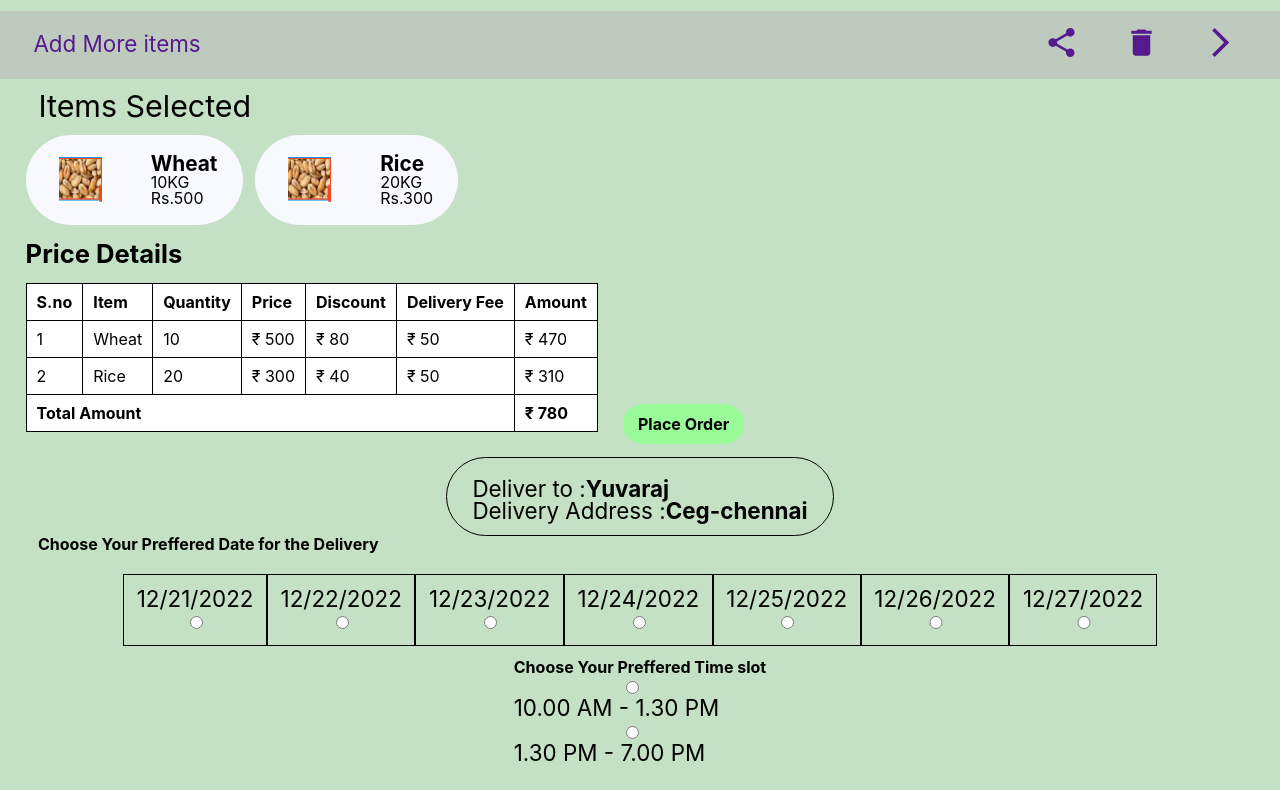
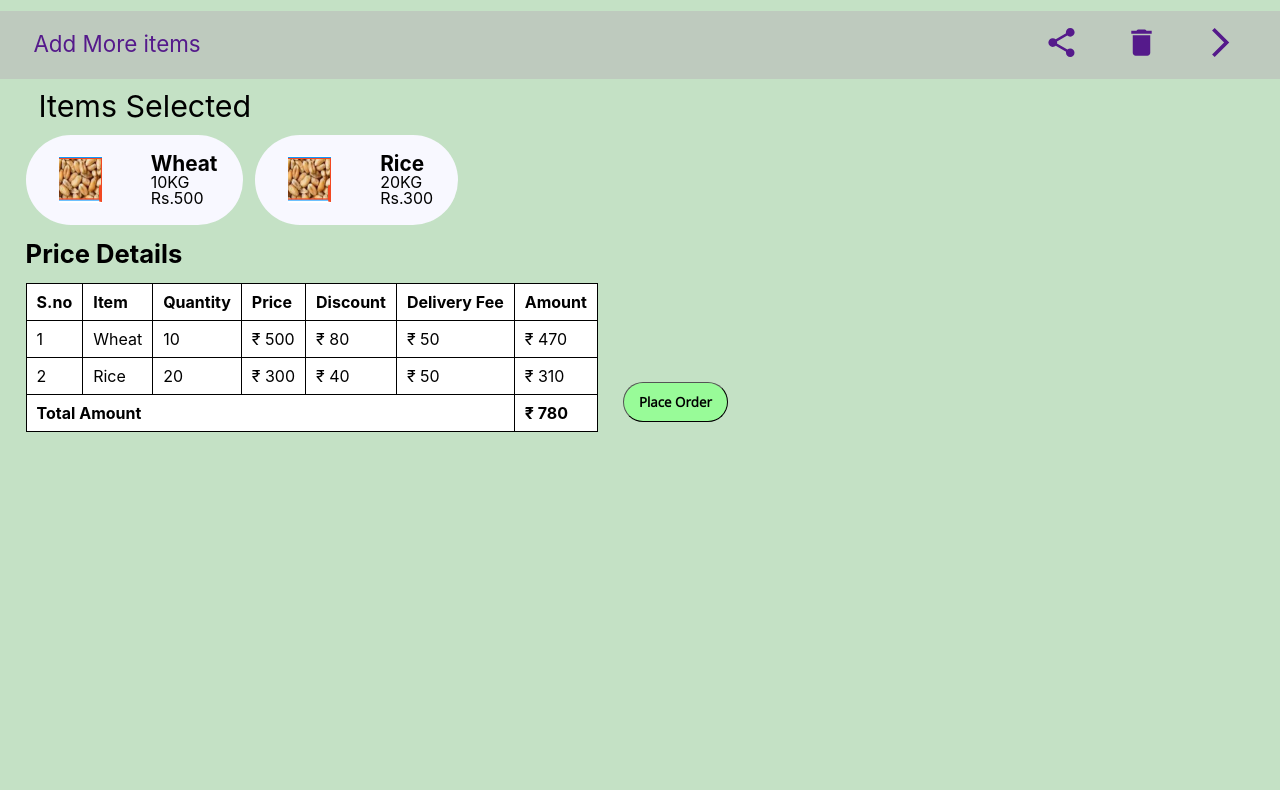
Before and after one commit to sanjith-s/farmenience, a React (Vite) app: page / in a window 1280 px wide. Shown: the part 244-1034 px from the top of the page. After the commit the page ends 800 px from the top, so only its background shows below. Built offline with nearby package versions, Linux system fonts and the light colour scheme.

Commit message:
added order summary in page m12

```diff
--- /dev/null
+++ b/src/components/orderSummary.jsx
@@ -0,0 +1,66 @@
+import React from "react";
+import "../css/pageM12.css";
+function Fname(props) {
+    const itemsAdded=props.itemDetails;
+    const [username,Address] = props.userDetails;
+    var dates = [];
+    var curdate = new Date();
+    for (var i = 0;i <= 6;i++) {
+    var thatDate = new Date();
+    thatDate.setDate(curdate.getDate()+i);
+    dates.push(thatDate);
+    }
+    const handleContinue = props.handleContinue;
+    var total_amount = 0;
+    itemsAdded.forEach(item=>{
+    total_amount += (item.price - item.discount + 50);
+    })
+  return (
+       <div className="orderSummary" id="orderSummary">
+
+                      <div className="address-box">
+                             <div className="del-address">
+                                   <div className="add1">
+                                       <div className="top top1"><span>Deliver to : </span></div>
+                                       <div className="ans ans1"><span>{username}</span></div>
+                                   </div>
+                                   <div className="add2">
+                                       <div className="top top2"><span>Delivery Address :</span></div>
+                                       <div className=" ans ans2"><span>{Address}</span></div>
+                                   </div>
+                            </div>
+                     </div>
+                     <p  className="ex-text bot-head">Choose Your Preffered Date for the Delivery</p><br />
+                     <div className="del-slot">
+                         {dates.map(date=>{
+                         return <div className="d-box">
+                               <p>{date.toLocaleDateString()}</p>
+                               <input type="radio" name="date-opt" className="date-option" />
+                               </div>
+                        })}
+                     </div>
+                     <div className="time-slot" style={{textAlign:"center"}}>
+                           <div className="time-sl" style={{textAlign:"left",display:"inline-block"}}>
+                                 <p className="ex-text">Choose Your Preffered Time slot</p>
+                                 <input type="radio" name="time-opt" /><span>10.00 AM - 1.30 PM</span><br/>
+                                 <input type="radio" name="time-opt" /><span>1.30 PM - 7.00 PM</span>
+                           </div>
+                     </div>
+
+                     <h1 className="bot-head">Price Details</h1><br />
+                     <div className="table1">
+                            <div><table border="2">
+                                 <tr className="bold"><td>S.no</td><td>Item</td><td>Quantity</td><td>Price</td><td>Discount</td><td>Delivery Fee</td><td>Amount</td></tr>
+                                 {itemsAdded.map((item,index)=>{
+                                  return <tr><td>{index+1}</td><td>{item.iName}</td><td>{item.quantity}</td><td> ₹ {item.price}</td><td>₹ {item.discount}</td><td>₹ 50</td><td>₹ {item.price + 50 - item.discount}</td></tr>
+                                  })
+                                  }
+                                 <tr className="bold"><td colSpan="6">Total Amount</td><td>₹ {total_amount}</td></tr>
+                                 </table>
+                            </div>
+                           <div className="order-row"><div><button onClick={handleContinue} className="order-btn">Continue</button></div></div>
+                     </div>
+                </div>
+            )
+}
+export default Fname;
--- /dev/null
+++ b/src/components/payment-page.jsx
@@ -0,0 +1,7 @@
+import React from 'react';
+function Fname() {
+	return <div>
+
+	</div>
+}
+export default Fname;
--- a/src/css/pageM12.css
+++ b/src/css/pageM12.css
@@ -64,7 +64,6 @@
 .ans {
 	font-weight: bolder;
 }
-
 .chg-btn {
 	display: inline-block;
 	padding: 3px;
@@ -208,6 +207,9 @@
 }
 .order-summary {
 	font-size: 1.4rem;
-	padding: 1%;
+/*	padding: 1%;*/
 	text-align: center;
+/*	padding-bottom: 2%;*/
+/*	display: none;*/
+/*    visibility: none;*/
 }
--- a/src/pageM12.jsx
+++ b/src/pageM12.jsx
@@ -2,17 +2,18 @@ import React,{useState} from 'react';
 import KeyboardBackspaceIcon from '@mui/icons-material/KeyboardBackspace';
 import './css/pageM12.css';
 import ShareIcon from '@mui/icons-material/Share';
-import * as Scroll from 'react-scroll';
-import { Link, Button, Element, Events, animateScroll as scroll, scrollSpy, scroller } from 'react-scroll'
 import DeleteIcon from '@mui/icons-material/Delete';
 import ArrowForwardIosIcon from '@mui/icons-material/ArrowForwardIos';
 import ShoppingCartIcon from '@mui/icons-material/ShoppingCart';
 import ItemBox from './components/itemBox';
 import ProcessBar from './components/process_bar';
+import OrderSummary from './components/orderSummary';
+import PaymentPage from './components/payment-page';
 function Fname() {
   var username = "Yuvaraj";
   var [Address,setAddress] = useState("Ceg-chennai");
   var [isEditOn,setEditOn] = useState(false);
+  var [displays,setDisplay] = useState(["","none","none"]);
   var total_amount = 0;
   const GiveEdit = () => {
     setEditOn(true);
@@ -25,41 +26,41 @@ function Fname() {
     setAddress(document.querySelector(".add-in").value);
   }
   var [process_no,setProcess] = useState([1,'10']);
+  const placeOrder = () => {
+    setDisplay(["","","none"]);
+    setProcess([2,'55']);
+    setTimeout(()=>{
+        setDisplay(["none","","none"]);
+    }, 150);
+  }
+  const handleContinue = () => {
+   setDisplay(["none","",""]);
+    setProcess([3,'90']);
+    setTimeout(()=>{
+        setDisplay(["none","none",""]);
+    }, 150);
+  }
 
-  const placeOrder = () => {
-    setProcess([2,'55']);
-  }
-  var dates = [];
-  var curdate = new Date();
-  for (var i = 0;i <= 6;i++) {
-  var thatDate = new Date();
-  thatDate.setDate(curdate.getDate()+i);
-  dates.push(thatDate);
-  }
-  const itemsAdded = [
-   {
+  const itemsAdded = [ {
     iName : "Wheat",
     quantity : 10,
     price : 500,
     imgSrc:"",
     discount:80
-   },
-   {
+   }, {
     iName : "Rice",
     quantity : 20,
     price : 300,
     imgSrc:"",
     discount:40
-   }
-    ]
+   } ]
   itemsAdded.forEach(item=>{
     total_amount += (item.price - item.discount + 50);
   })
   return (
-     <div className="paymentpage">
+     <div className="cart1">
          <div className="pay-details">
-         <Element className="page1" id="page1">
-             <div className="pay-nav">
+         <div className="pay-nav">
                 <div className="cart">
                     <div><a className="cart-ele1 back-btn"><KeyboardBackspaceIcon className="back-icon" fontSize="large" /></a></div>
                     <div className="cart-ele2"><h1 className="cart-text">My Cart</h1></div>
@@ -76,6 +77,7 @@ function Fname() {
                    <ProcessBar bgcolor="blue" progress={process_no[1]}  height={7} />
                 </div>
              </div>
+         <div className="page1" id="page1" style={{display:displays[0]}}>
              <div className="address-box">
                 <div className="del-address">
                     <div className="add1"><div className="top top1"><span>Deliver to : </span></div><div className="ans ans1"><span>{username}</span></div></div>
@@ -107,46 +109,19 @@ function Fname() {
                         return <tr><td>{index+1}</td><td>{item.iName}</td><td>{item.quantity}</td><td> ₹ {item.price}</td><td>₹ {item.discount}</td><td>₹ 50</td><td>₹ {item.price + 50 - item.discount}</td></tr>
                        })
                        }
-                       <tr className="bold"><td colspan="6"><strong>Total Amount </strong></td><td>₹ {total_amount}</td></tr>
+                       <tr className="bold"><td colSpan="6">Total Amount</td><td>₹ {total_amount}</td></tr>
                       </table>
                  </div>
-              <div className="order-row"><div><Link to="order-summary" smooth={true} duration={500} className="order-btn" onClick={placeOrder}>Place Order</Link></div></div>
+              <div className="order-row"><div><button onClick={placeOrder} className="order-btn">Place Order</button></div></div>
 
              </div>
-             </Element>
-             <Element className="order-summary" id="order-summary">
-              <div className="orderSummary">
-
-                <div className="address-box">
-                <div className="del-address">
-                    <div className="add1">
-                        <div className="top top1"><span>Deliver to : </span></div>
-                        <div className="ans ans1"><span>{username}</span></div>
-                    </div>
-                    <div className="add2">
-                        <div className="top top2"><span>Delivery Address :</span></div>
-                        <div className=" ans ans2"><span>{Address}</span></div>
-                    </div>
-                </div>
-                </div>
-                <p  className="ex-text bot-head">Choose Your Preffered Date for the Delivery</p><br />
-                <div className="del-slot">
-                  {dates.map(date=>{
-                    return <div className="d-box">
-                       <p>{date.toLocaleDateString()}</p>
-                       <input type="radio" name="date-opt" className="date-option" />
-                    </div>
-                  })}
-                </div>
-                <div className="time-slot" style={{textAlign:"center"}}>
-                <div style={{textAlign:"left",display:"inline-block"}}>
-                 <p className="ex-text">Choose Your Preffered Time slot</p>
-                  <input type="radio" name="time-opt" /><span>10.00 AM - 1.30 PM</span><br/>
-                  <input type="radio" name="time-opt" /><span>1.30 PM - 7.00 PM</span>
-                </div>
-                </div>
-               </div>
-             </Element>
+             </div>
+             <div name="order-summary" className="order-summary" style={{display:displays[1]}} id="order-summary">
+                 <OrderSummary itemDetails={itemsAdded} userDetails={[username,Address]} handleContinue={handleContinue}/>
+             </div>
+             <div className="payment-page" style={{display:displays[2]}}>
+                 <PaymentPage />
+             </div>
          </div>
      </div>
   )
```
